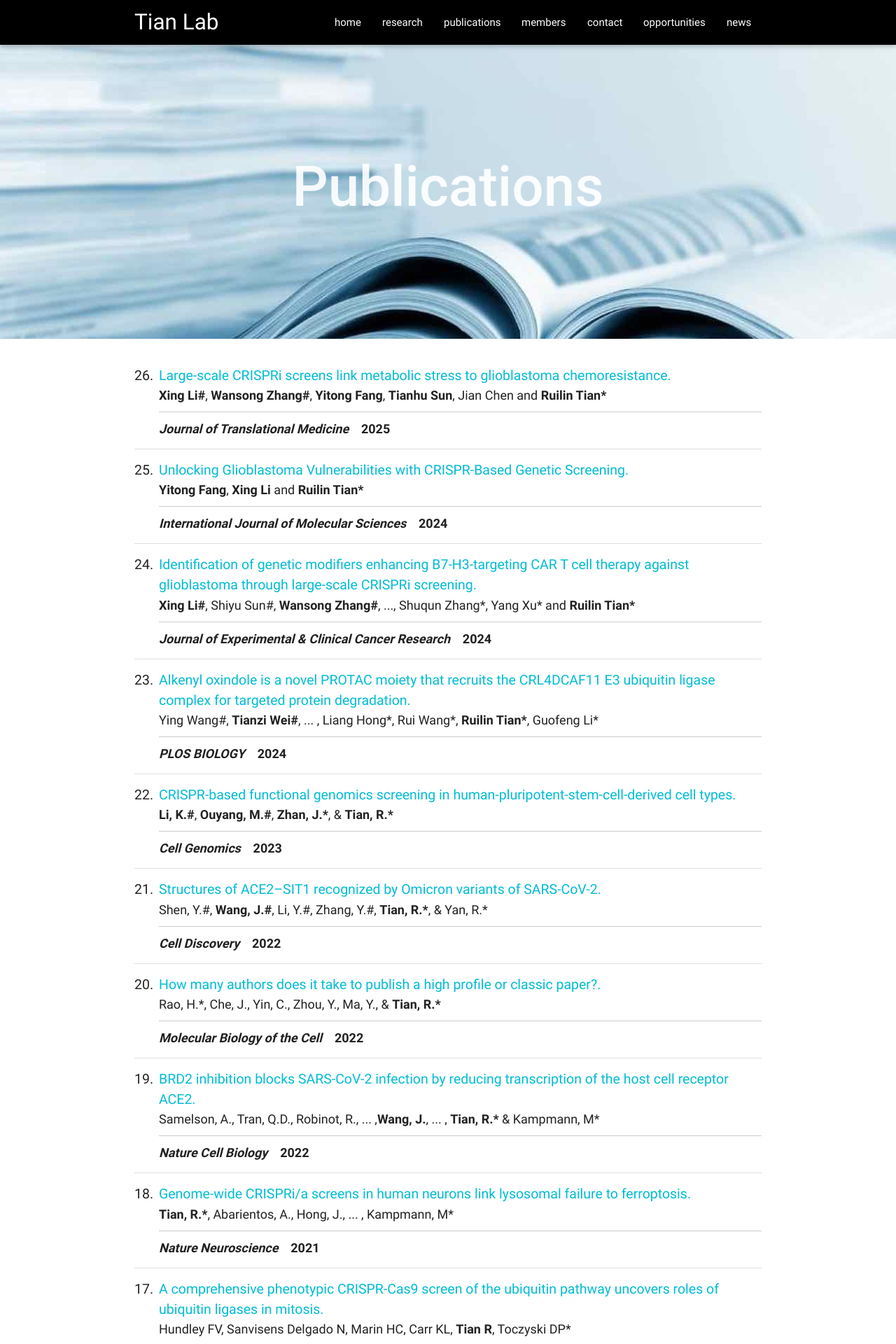
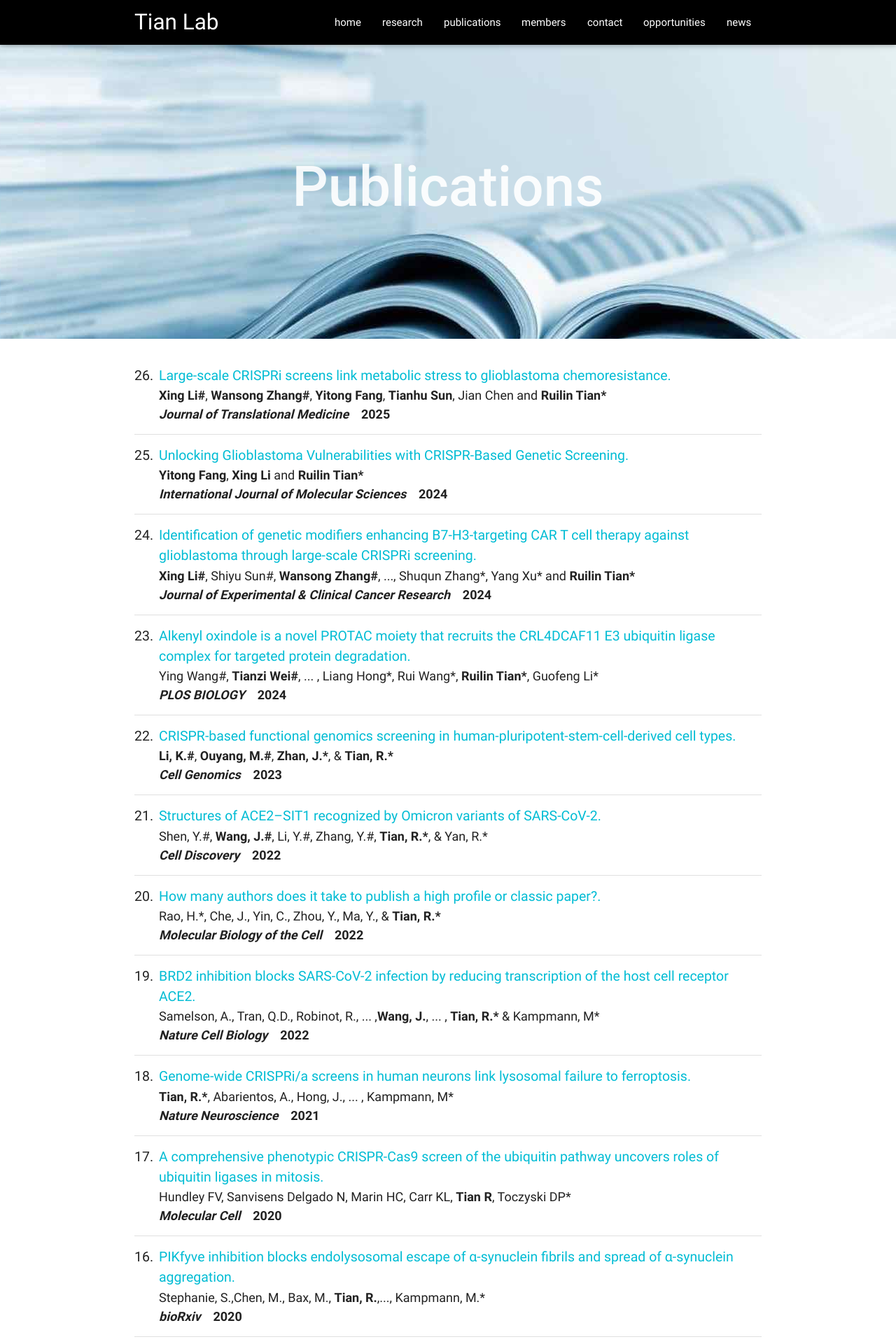
Before and after one commit to rltianlab/rltianlab.github.io, a Jekyll site: the page built from publications/index.html, in a window 1280 px wide. Shown: the top 1920 px of the page at 70% size. Built offline with Jekyll 4.4.1, drawn with Linux system fonts in a browser that asks for light colours.

Commit message:
Update index.html

```diff
--- a/publications/index.html
+++ b/publications/index.html
@@ -23,8 +23,7 @@ group: publications
 <!-- <div style="font-size: 130% !important;"> {{publication.num}}. <a class="cyan-text lighten-1" href="http://www.ncbi.nlm.nih.gov/pubmed/{{publication.pmid}}" alt = "pubmed link: {{publication.pmid}}">{{publication.title}}</a> </div> -->
 
 <div style="font-size: 120% !important; margin-left:35px">
-    {{publication.authors}}
-    <hr style="border: 0; border-top: 1px solid #ccc; margin: 10px 0;">
+    {{publication.authors}}<br>
     <b><i>{{publication.journal}}</i></b> &nbsp; &nbsp;<b>{{publication.year}}</b>
 </div>
 
```
